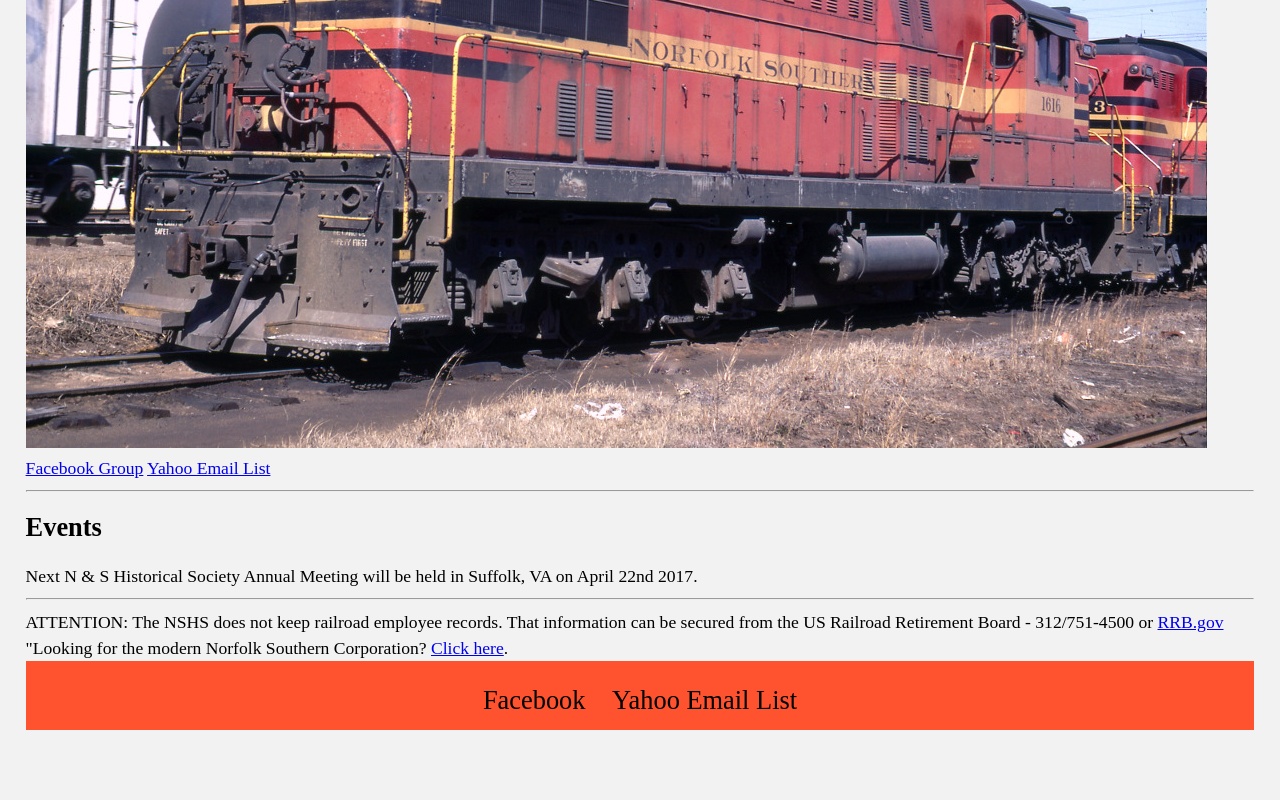
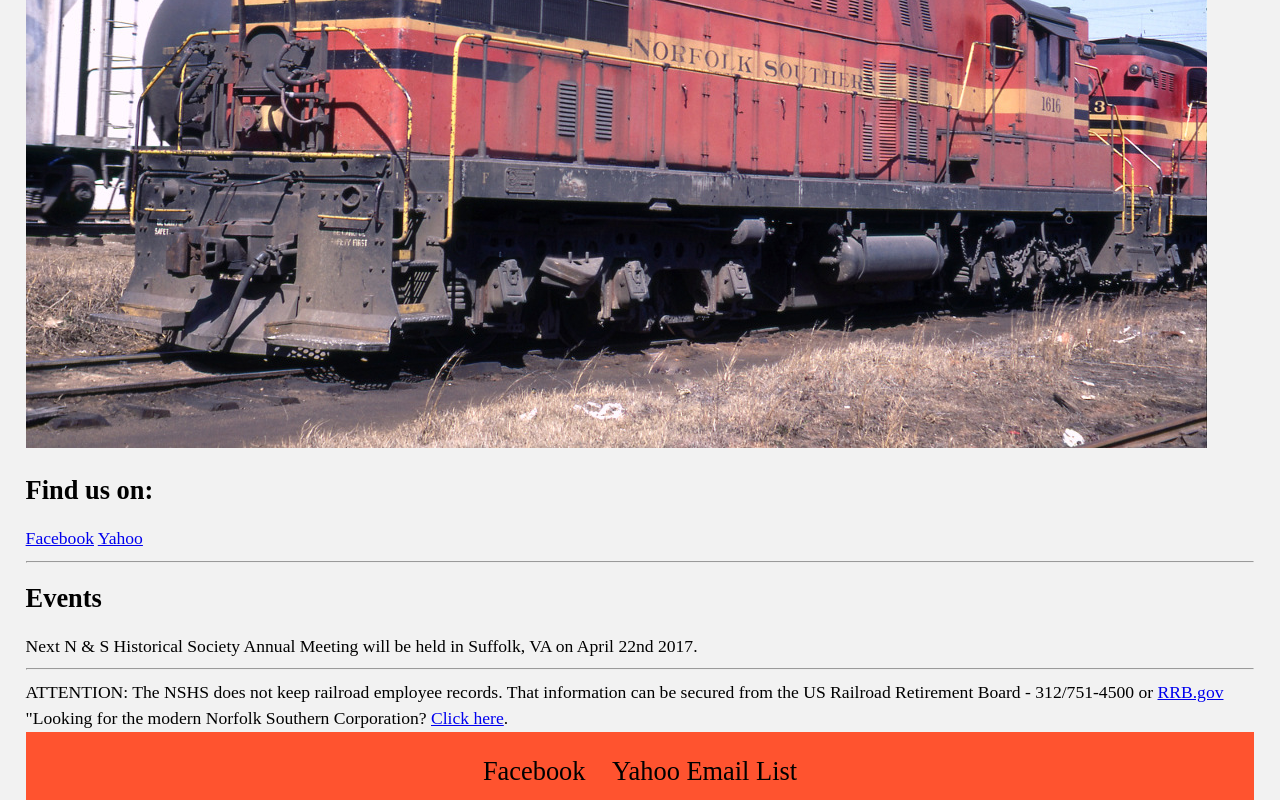
Before and after one commit to jhdulaney/norfolksouthernhs.org, a plain HTML site: page index.html in a window 1280 px wide. Shown: the part 484-1284 px from the top of the page. Before the commit the page ends 1214 px from the top, so only its background shows below. Drawn offline with Linux system fonts and the light colour scheme.

Commit message:
more tweaks
Signed-off-by: John Dulaney <jdulaney@fedoraproject.org>

```diff
--- a/index.html
+++ b/index.html
@@ -37,10 +37,11 @@
     <br>
       The original Norfolk & Southern Railway ran from Norfolk, VA to Charlotte, NC with various branches.
     <br>
-      <img src="images/warren/1616_0.jpg" alt="Warren Calloway Photo, with permission">
-    <br>
-      <a href="https://www.facebook.com/groups/NorfolkSouthernHS/">Facebook Group</a>
-      <a href="http://groups.yahoo.com/group/NSRwy_HS/">Yahoo Email List</a>
+      <img src="images/warren/1616_0.jpg" class="banner" alt="Warren Calloway Photo, with permission">
+	<br>
+      <h2>Find us on:</h2>
+      <a href="https://www.facebook.com/groups/NorfolkSouthernHS/">Facebook</a>
+      <a href="http://groups.yahoo.com/group/NSRwy_HS/">Yahoo</a>
       <hr>
       <h2>Events</h2>
       Next N & S Historical Society Annual Meeting will be held in Suffolk, VA on April 22nd 2017.
```
